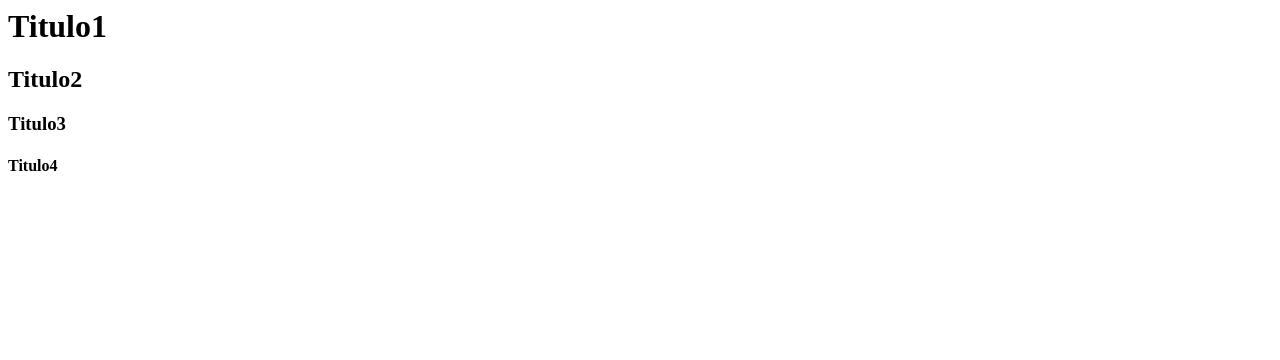
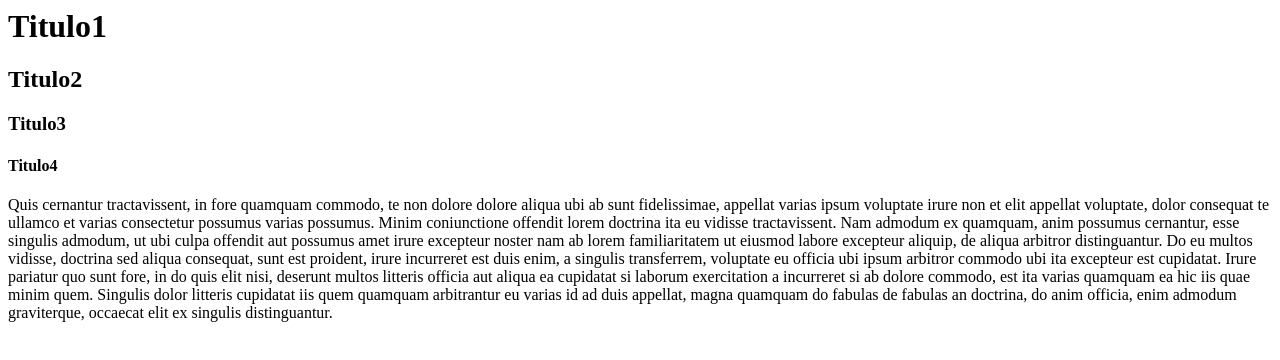
Before and after one commit to jgonzalez-pti/GITFacilito, a plain HTML site: page index.html in a window 1280 px wide. Drawn offline with Linux system fonts and the light colour scheme.

Commit message:
Agregamos un parrafo

```diff
--- a/index.html
+++ b/index.html
@@ -4,6 +4,23 @@
         <h2>Titulo2</h2>
         <h3>Titulo3</h3>
         <h4>Titulo4</h4>
+
+        <p>Quis cernantur tractavissent, in fore quamquam commodo, te non dolore dolore
+            aliqua ubi ab sunt fidelissimae, appellat varias ipsum voluptate irure non et
+            elit appellat voluptate, dolor consequat te ullamco et varias consectetur
+            possumus varias possumus. Minim coniunctione offendit lorem doctrina ita eu
+            vidisse tractavissent. Nam admodum ex quamquam, anim possumus cernantur, esse
+            singulis admodum, ut ubi culpa offendit aut possumus amet irure excepteur noster
+            nam ab lorem familiaritatem ut eiusmod labore excepteur aliquip, de aliqua
+            arbitror distinguantur. Do eu multos vidisse, doctrina sed aliqua consequat,
+            sunt est proident, irure incurreret est duis enim, a singulis transferrem,
+            voluptate eu officia ubi ipsum arbitror commodo ubi ita excepteur est cupidatat.
+            Irure pariatur quo sunt fore, in do quis elit nisi, deserunt multos litteris
+            officia aut aliqua ea cupidatat si laborum exercitation a incurreret si ab
+            dolore commodo, est ita varias quamquam ea hic iis quae minim quem. Singulis
+            dolor litteris cupidatat iis quem quamquam arbitrantur eu varias id ad duis
+            appellat, magna quamquam do fabulas de fabulas an doctrina, do anim officia,
+            enim admodum graviterque, occaecat elit ex singulis distinguantur.</p>
     </body>
 
 
```
Lines whose indentation alone changed are shown as unchanged.
